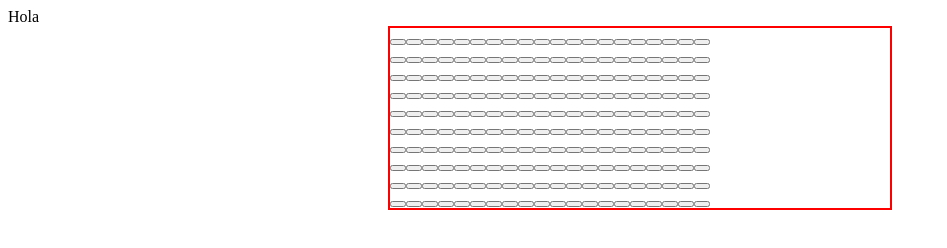
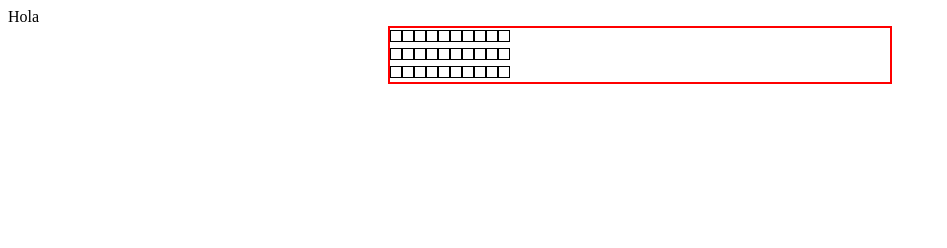
Before and after one commit to vanpeta/Minesweeper, a plain HTML site: page index.html in a window 1280 px wide. Shown: the whole page, without its empty margins (0-947 px from the left). Drawn offline with nearby package versions, Linux system fonts and the light colour scheme.

Commit message:
latest changes before weekend

```diff
--- a/css/main.css
+++ b/css/main.css
@@ -3,12 +3,21 @@
   width: 500px;
   margin-left: auto;
   margin-right: auto;
-
 }
 #game-console {
 
 }
 .tile {
-  width: 5px;
-  height: 5px;
+  border: 1px solid black;
+  display: inline-block;
+  width: 10px;
+  height: 10px;
+  margin-left: auto;
+  margin-right: auto;
+
 }
+.row {
+  width: 90%;
+  margin-left: auto;
+  margin-right: auto;
+}
--- a/index.html
+++ b/index.html
@@ -8,8 +8,10 @@
 </head>
 <body>
 Hola
+
 <div id='game-console'>
-<div id='board'></div>
+<div id='board'></<div>
+
 </div>
 <script src="js/main.js"></script>
 </body>
--- a/js/main.js
+++ b/js/main.js
@@ -1,11 +1,13 @@
 console.log ('test')
 var board = $('#board')
+
+
 function boardGenerator(row,column){
   for(i=0; i<row; i++){
-board.append('<div id="row' +i+ '"></div>')
+board.append('<div id="row'+i+'"></div>')
   for(j=0; j<column; j++){
-    $('#row'+i.toString()).append('<button class="tile"></button>')
+    $('#row'+i).append('<div class="column'+j+' tile"></div>')
   }
 }
 }
-boardGenerator(10,20)
+boardGenerator(3,10)
```
